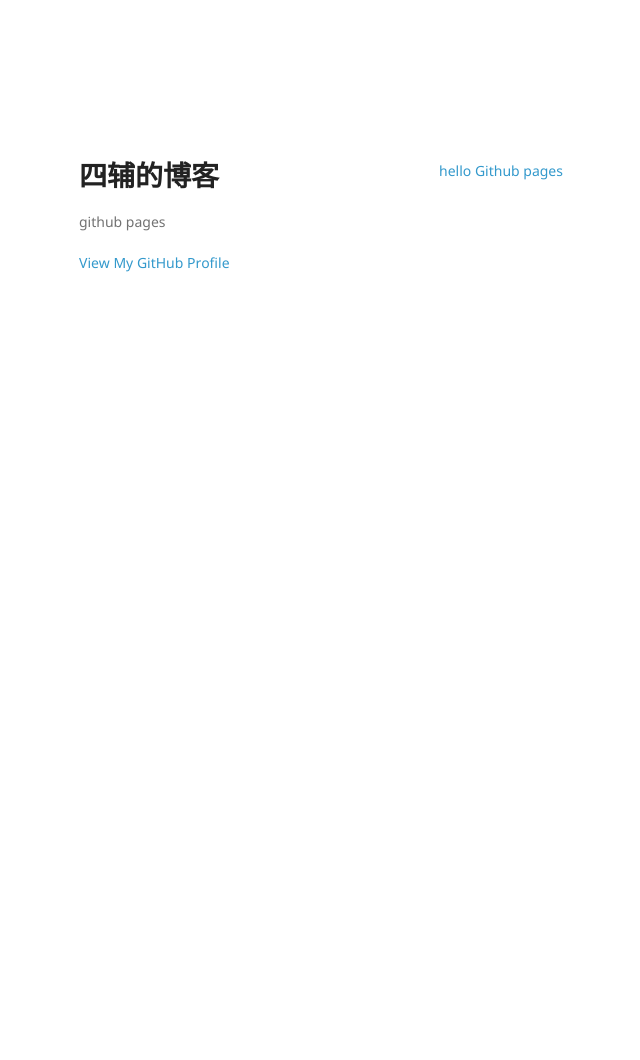
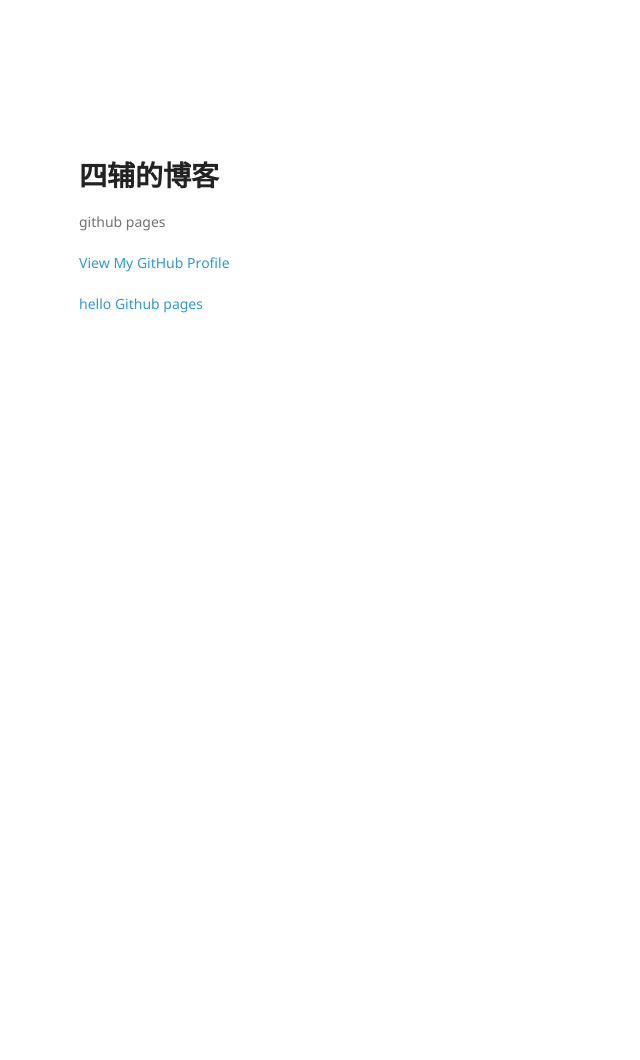
Before and after one commit to SFmonkey/sfmonkey.github.com, a Jekyll site: the page built from index.html, in a window 1280 px wide. Shown: the whole page, without its empty margins (131-771 px from the left). Built offline with Jekyll 4.4.1, drawn with Linux system fonts in a browser that asks for light colours; comment, search, counter and statistics services are not loaded.

Commit message:
optimize3

```diff
--- a/stylesheets/styles.css
+++ b/stylesheets/styles.css
@@ -133,8 +133,6 @@ img {
 
 header {
   width:270px;
-  float:left;
-  position:fixed;
   -webkit-font-smoothing:subpixel-antialiased;
 }
 
@@ -199,8 +197,6 @@ header ul a strong {
 
 section {
   width:500px;
-  float:right;
-  padding-bottom:50px;
 }
 
 small {
@@ -299,9 +295,7 @@ footer {
 
 #disqus_thread {
     width:860px;
-    float: left;
-    position: fixed;
-    bottom: 50px;
+    margin: auto;
     -webkit-font-smoothing: subpixel-antialiased;
 }
 
```
